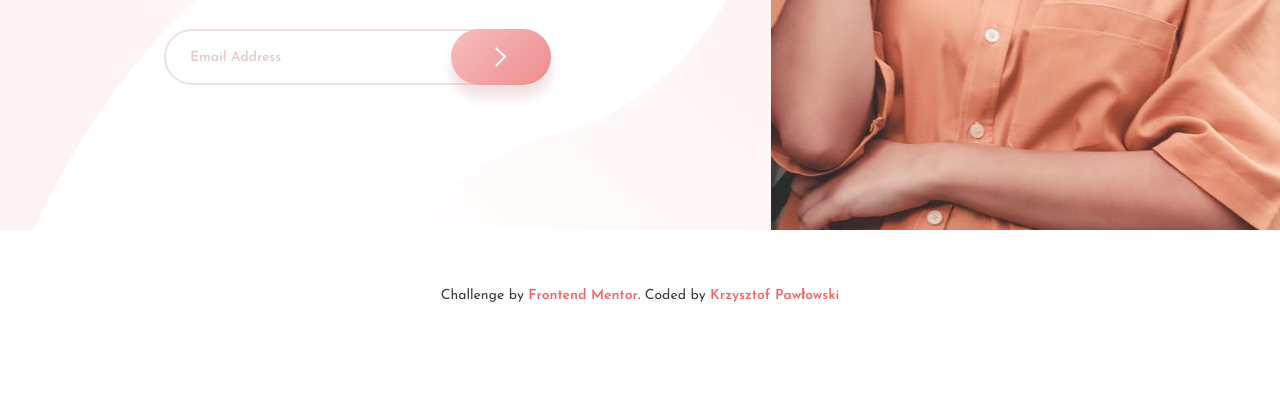
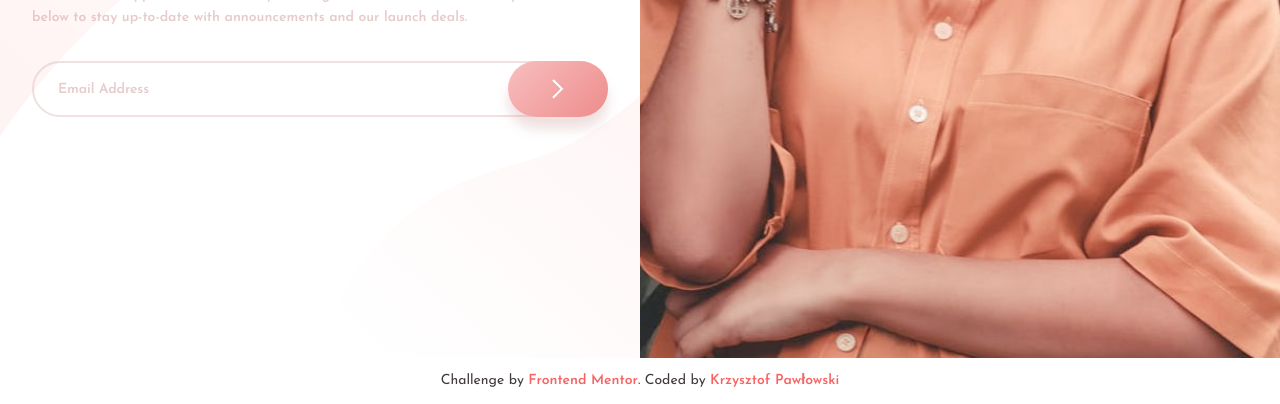
Before and after one commit to KP1976/base-apparel-coming-soon, a plain HTML site: page index.html in a window 1280 px wide. Shown: the part 481-885 px from the top of the page. Before the commit the page ends 800 px from the top, so only its background shows below. Drawn offline with Linux system fonts and the light colour scheme.

Commit message:
Refactor coming soon section styles for improved layout and responsiveness.

```diff
--- a/scss/layout/_header.scss
+++ b/scss/layout/_header.scss
@@ -8,19 +8,18 @@
   }
 
   &__hero {
+    display: block;
+    margin: 0;
     width: 100%;
-    height: auto;
-    margin: 0;
+
     @include respond-to($breakpoint-desktop) {
-      width: 50%;
-      height: auto;
       margin: 0;
+      // width: 50%;
     }
   }
 
   &__hero-img {
+    display: block;
     width: 100%;
-    height: auto;
-    display: block;
   }
 }
--- a/scss/layout/_main.scss
+++ b/scss/layout/_main.scss
@@ -39,7 +39,7 @@
       grid-row: 1 /1;
       height: 100%;
       // max-width: 27.875rem;
-      padding: 0 220px 0 $space-164;
+      // padding: 0 220px 0 $space-164;
     }
   }
 
```
Also changed, not shown: css/main.css.
